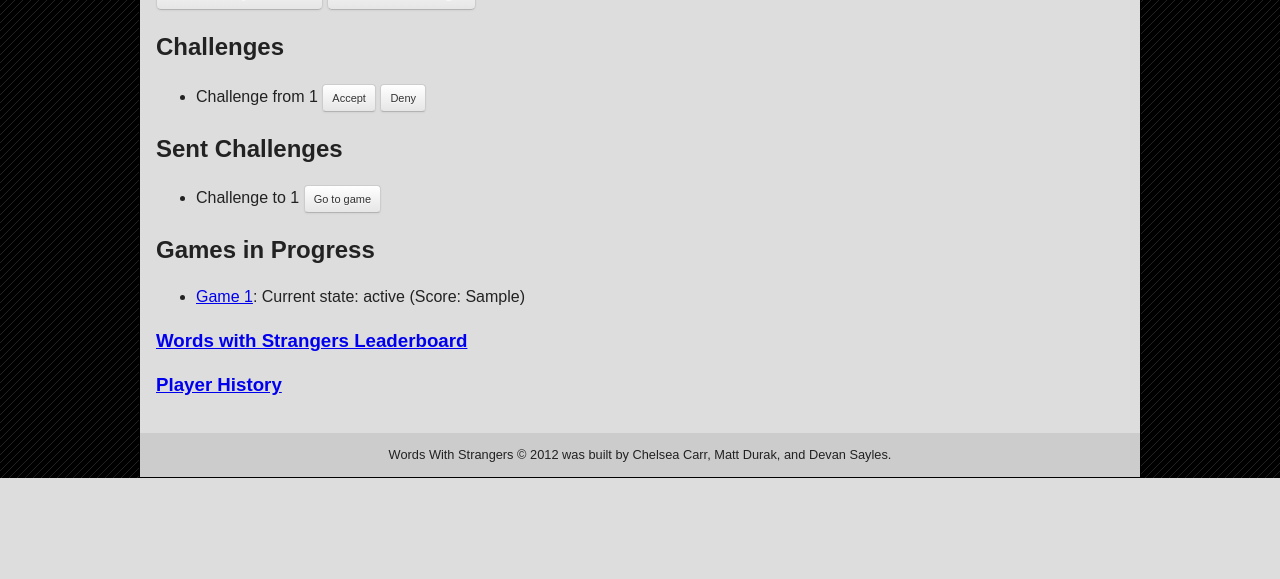
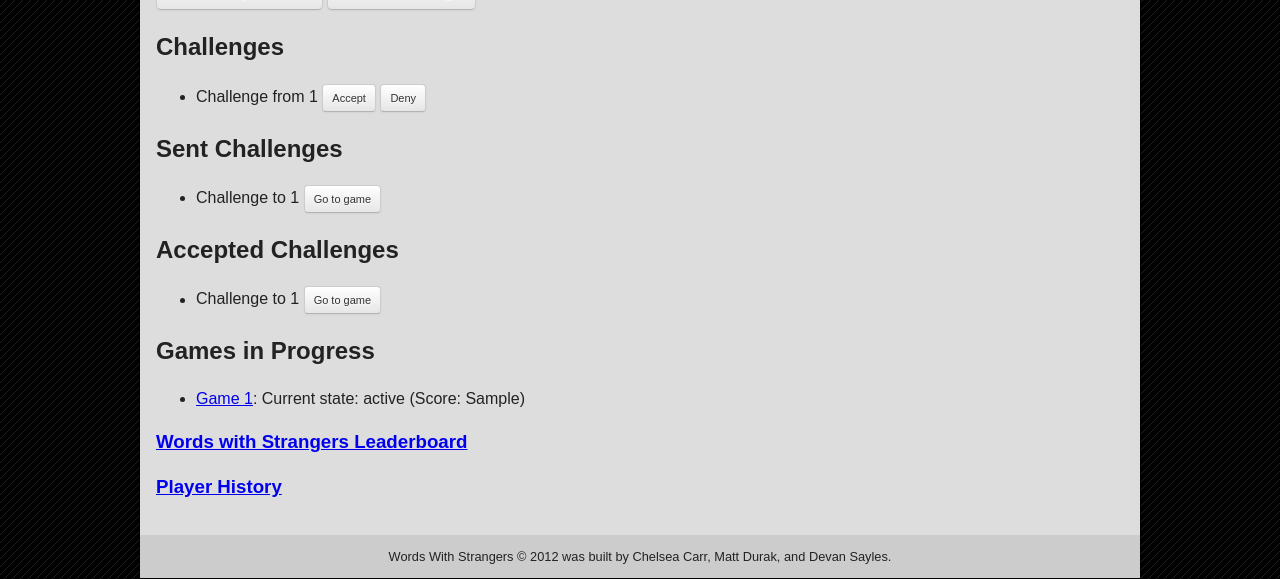
Before and after one commit to mattsnowboard/CSE480, a PHP site: template src/Wws/Templates/welcome-template.html.twig in a window 1280 px wide. Shown: the part 394-973 px from the top of the page. Before the commit the page ends 872 px from the top, so only its background shows below. Run offline with PHP 8.4, Linux system fonts and the light colour scheme; the template is opened without the code that fills it: most values are stand-ins (such as "Sample title", 1, 10 or a date in 2020); some libraries are stand-ins or nearby versions.

Commit message:
Added the decline a challenge functionality. Fixed the welcome page a bit to show a link to the game for accepted challenges. TODO: add some js to update that automatically.

```diff
--- a/src/Wws/Model/Challenge.php
+++ b/src/Wws/Model/Challenge.php
@@ -36,6 +36,7 @@ class Challenge
             $this->status = $c['status'];
             $this->challengerId = $c['challenger_id'];
             $this->recipientId = $c['recipient_id'];
+            $this->gameId = $c['game_id'];
         }
     }
 
--- a/src/Wws/Provider/Controller/DefaultControllerProvider.php
+++ b/src/Wws/Provider/Controller/DefaultControllerProvider.php
@@ -129,11 +129,15 @@ class DefaultControllerProvider implements ControllerProviderInterface
 
             $recievedChallenges = $app['wws.mapper.challenge']->FindRecievedChallengesByUserId($app['wws.user']->GetID(), 'pending');
             $sentChallenges = $app['wws.mapper.challenge']->FindSentChallengesByUserId($app['wws.user']->GetID(), 'pending');
+            $acceptedChallenges = $app['wws.mapper.challenge']->FindSentChallengesByUserId($app['wws.user']->GetID(), 'accepted');
+            //$declinedChallenges = $app['wws.mapper.challenge']->FindSentChallengesByUserId($app['wws.user']->GetID(), 'declined');
+
 
             return $app['twig']->render('welcome-template.html.twig', array(
                 'games' => $games,
                 'recievedChallenges' => $recievedChallenges,
-                'sentChallenges' => $sentChallenges
+                'sentChallenges' => $sentChallenges,
+                'acceptedChallenges' => $acceptedChallenges
             ));
         })
         ->middleware($app['wws.auth.must_be_logged_in'])
--- a/src/Wws/Templates/ajax/challenge-rcv-list-item.html.twig
+++ b/src/Wws/Templates/ajax/challenge-rcv-list-item.html.twig
@@ -1,5 +1,5 @@
 <li id="from-{{id}}">
     Challenge from {{id}}
     <a href="{{ path('accept_challenge', {'id': cid}) }}" class="start-1player-game-button btn btn-small">Accept</a>
-    <a href="#" class="start-1player-game-button btn btn-small">Deny</a>
+    <a href="{{ path('decline_challenge', {'id': cid}) }}" class="start-1player-game-button btn btn-small">Deny</a>
 </li>
--- a/src/Wws/Templates/ajax/challenge-sent-list-item.html.twig
+++ b/src/Wws/Templates/ajax/challenge-sent-list-item.html.twig
@@ -1,7 +1,7 @@
 <li id="to-{{id}}">
     Challenge to {{id}}
     {% if game %}
-    <a href="#" class="start-1player-game-button btn btn-small">Go to game</a>
+    <a href="{{path('multi_player', {'id':game.id})}}" class="start-1player-game-button btn btn-small">Go to game</a>
     {% else %}
     {{ status }}
     {% endif %}
--- a/src/Wws/Templates/welcome-template.html.twig
+++ b/src/Wws/Templates/welcome-template.html.twig
@@ -29,6 +29,17 @@
 		<h2>Sent Challenges</h2>
 		<ul id="sent-challenge-list">
 			{% for challenge in sentChallenges %}
+				{% include 'ajax/challenge-sent-list-item.html.twig' with
+                    { 'id' : challenge.recipientId, 'game' : challenge.gameId, 'status' : challenge.status }%}
+            {% else %}
+                <li> No challenges </li>
+			{% endfor %}
+	</section>
+
+    <section id="accepted-challenges">
+		<h2>Accepted Challenges</h2>
+		<ul id="accepted-challenge-list">
+			{% for challenge in acceptedChallenges %}
 				{% include 'ajax/challenge-sent-list-item.html.twig' with
                     { 'id' : challenge.recipientId, 'game' : challenge.gameId, 'status' : challenge.status }%}
             {% else %}
@@ -84,7 +95,8 @@
                                     + '">Challenge from ' + data[challenge].challengerId
                                     + '<a href="' + data[challenge].acceptLink
                                     + '" class="start-1player-game-button btn btn-small">Accept</a>'
-                                    + '<a href="#" class="start-1player-game-button btn btn-small">Deny</a></li>'
+                                    + '<a href="' + data[challenge].declineLink
+                                    + '" class="start-1player-game-button btn btn-small">Deny</a></li>'
                                 );
                                 $('#challenge-list').append(newLi);
                                 if ($.inArray(data[challenge].challengerId, newchal) != -1) {
```
Also changed, not shown: src/Wws/Mapper/ChallengeMapper.php (+14 -0 lines), src/Wws/Provider/Controller/GameControllerProvider.php (+72 -3 lines).
